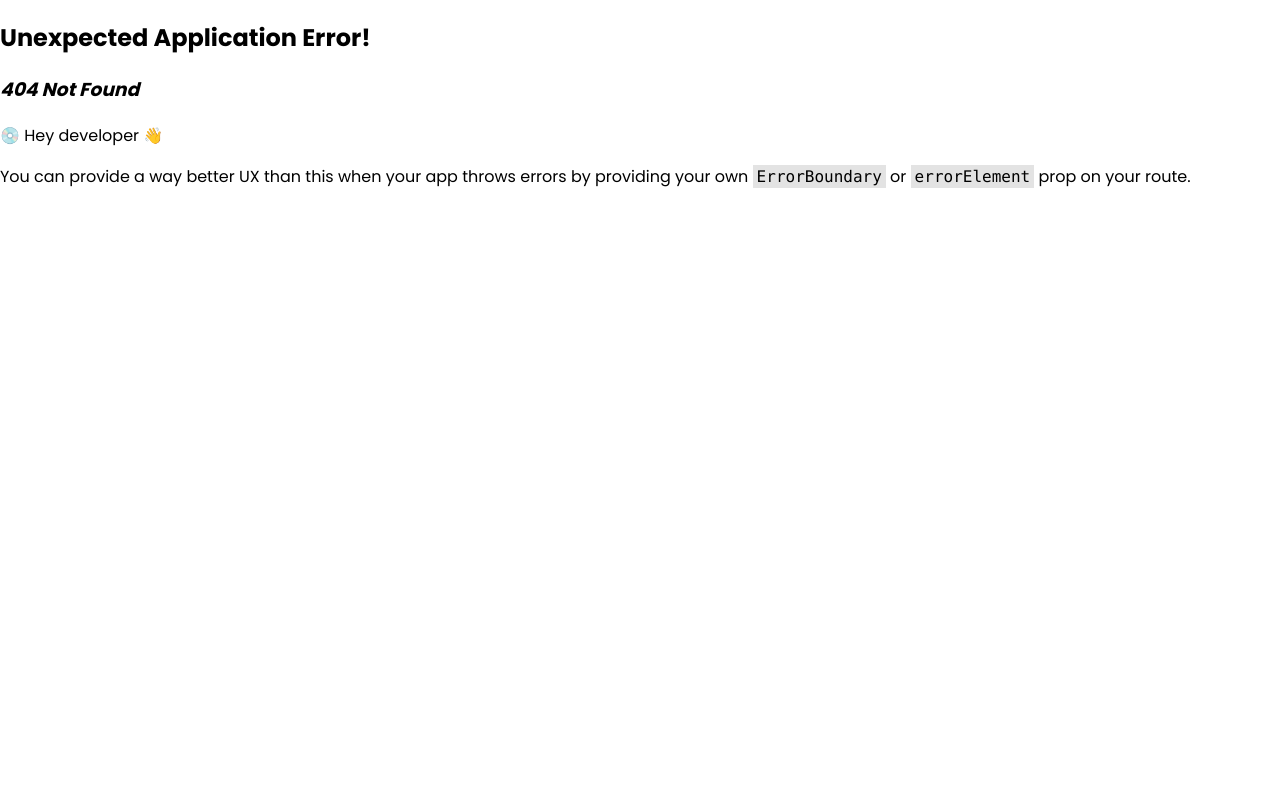
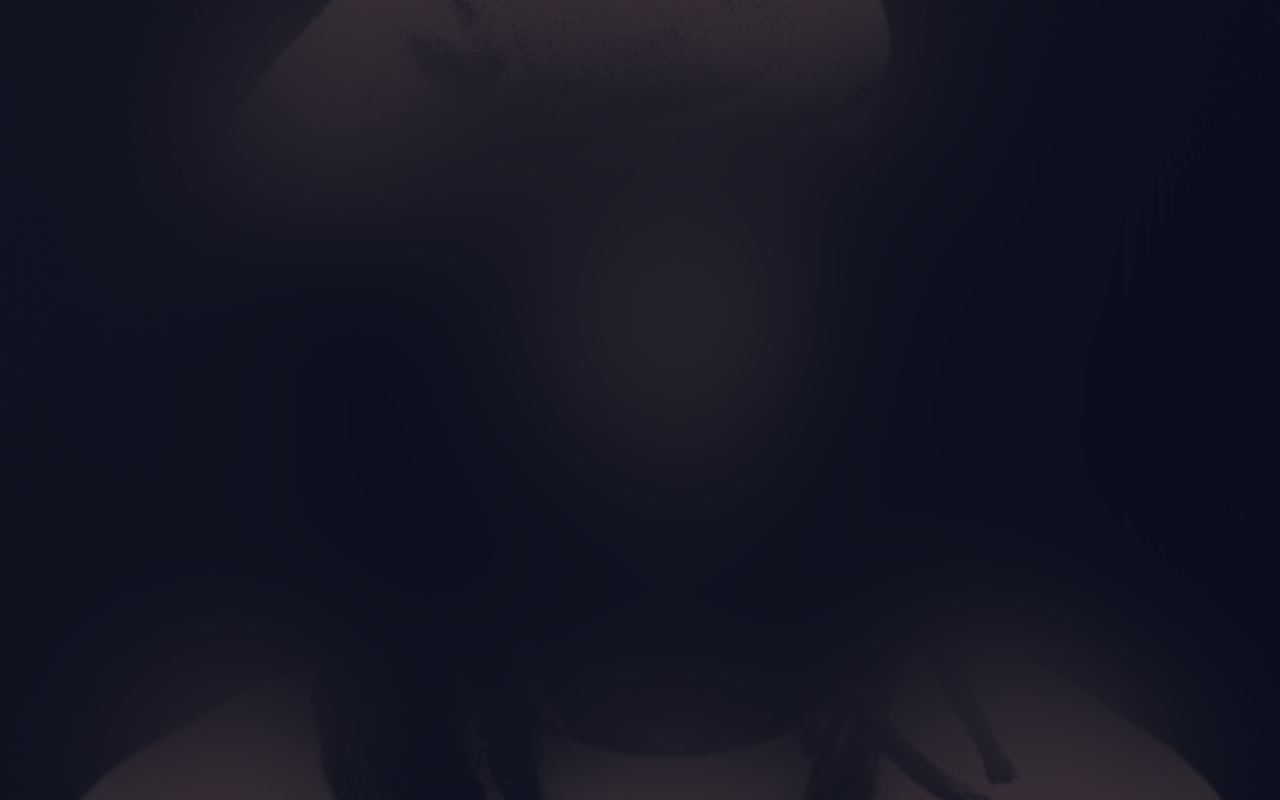
Before and after one commit to altair2503/React-2023, a React (Create React App) app in the folder Soltify/soltify-front/: page /player in a window 1280 px wide. Before the commit this address had no page. Built offline with nearby package versions, Linux system fonts and the light colour scheme.

Commit message:
Audio Player

```diff
--- a/Soltify/soltify-front/src/App.js
+++ b/Soltify/soltify-front/src/App.js
@@ -3,14 +3,16 @@ import WelcomePage from "./components/welcome-page/welcome-page";
 import LogIn from './components/authorization/log-in';
 import SignUp from './components/authorization/sign-up';
 import React from "react";
+import Player from "./components/player/player";
 
 
 
 function App() {
   return (
-    <WelcomePage />
+    // <WelcomePage />
     // <SignUp/>
     // <LogIn />
+      <Player />
   );
 }
 
--- a/Soltify/soltify-front/src/components/player/player.js
+++ b/Soltify/soltify-front/src/components/player/player.js
@@ -0,0 +1,14 @@
+import React from "react";
+import styles from './player.module.css'
+
+const Player = () => {
+  return (
+      <div className={styles.background}>
+          <div className={styles.background_layer}>
+
+          </div>
+      </div>
+  )
+}
+
+export default Player;
--- /dev/null
+++ b/Soltify/soltify-front/src/components/player/player.module.css
@@ -0,0 +1,17 @@
+.background
+{
+    width: 100%;
+    height: 100vh;
+
+    background: url("../../assets/music.jpg") center no-repeat;
+    background-size: cover;
+}
+.background_layer
+{
+    width: 100%;
+    height: 100%;
+
+    background:  rgba(0, 0, 0, .7);
+    -webkit-backdrop-filter: blur(10px);
+    backdrop-filter: blur(80px);
+}
--- a/Soltify/soltify-front/src/index.js
+++ b/Soltify/soltify-front/src/index.js
@@ -7,6 +7,7 @@ import { createBrowserRouter, RouterProvider } from 'react-router-dom';
 import SignUp from './components/authorization/sign-up';
 import LogIn from './components/authorization/log-in';
 import ErrorPage from './components/error-page/error-page';
+import Player from "./components/player/player";
 
 const router = createBrowserRouter([
   {
@@ -23,6 +24,11 @@ const router = createBrowserRouter([
     path: "/login",
     element: <LogIn />,
     errorElement: <ErrorPage />
+  },
+  {
+    path: "/player",
+    element: <Player />,
+    errorElement: <ErrorPage />
   }
 ])
 
```
Also changed, not shown: Soltify/soltify-front/src/assets/music.jpg (added).
